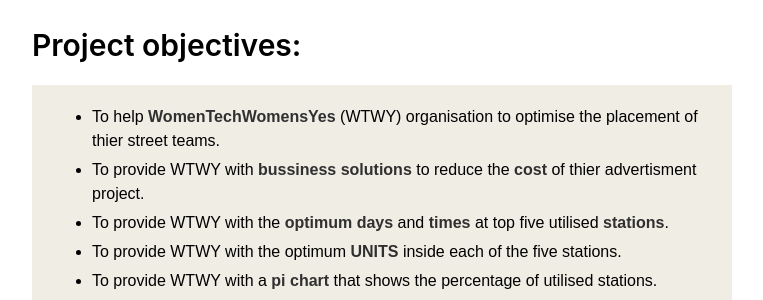
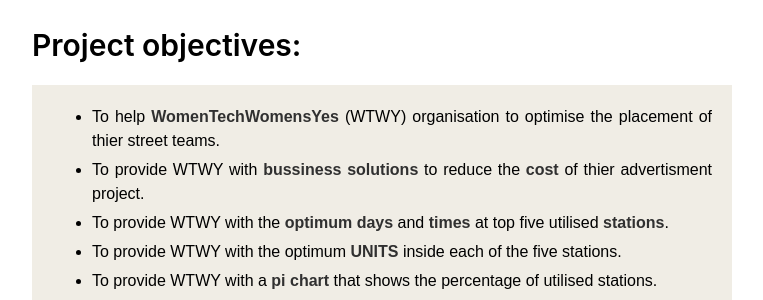
Before and after one commit to alafnan/alafnan.github.io, a Jekyll site: the page built from _posts/2015-01-6-example-content.md, in a window 1280 px wide. Shown: the part 877-1177 px from the top of the page, without its empty margins (258-1021 px from the left). Built offline with Jekyll 4.4.1, drawn with Linux system fonts in a browser that asks for light colours.

Commit message:
Update 2015-01-6-example-content.md

```diff
--- a/_posts/2015-01-6-example-content.md
+++ b/_posts/2015-01-6-example-content.md
@@ -14,7 +14,7 @@ Group Members: Bader Alafnan, Khaled Al Qahtani, Abdulrahman Alshetwi, Aiman Alg
 
 <h1 style="font-size:1.5em; color:#000000; margin-top: 2rem; margin-bottom: 1rem;">Project objectives:</h1>
 
-<div style="margin-bottom: 1.2rem; padding: 1rem;   color: #000000;   background-color: #F0EDE5; font-family: Arial, Helvetica, sans-serif; font-size:0.8em;" >
+<div style="margin-bottom: 1.2rem; padding: 1rem;   color: #000000;   background-color: #F0EDE5; font-family: Arial, Helvetica, sans-serif; font-size:0.8em; text-align: justify; text-justify: inter-word;" >
   <ul>
   <li>To help <strong>WomenTechWomensYes</strong> (WTWY) organisation to optimise the placement of thier street teams.</li>
   <li>To provide WTWY with <strong>bussiness solutions</strong> to reduce the <strong>cost</strong> of thier advertisment project.</li>
```
